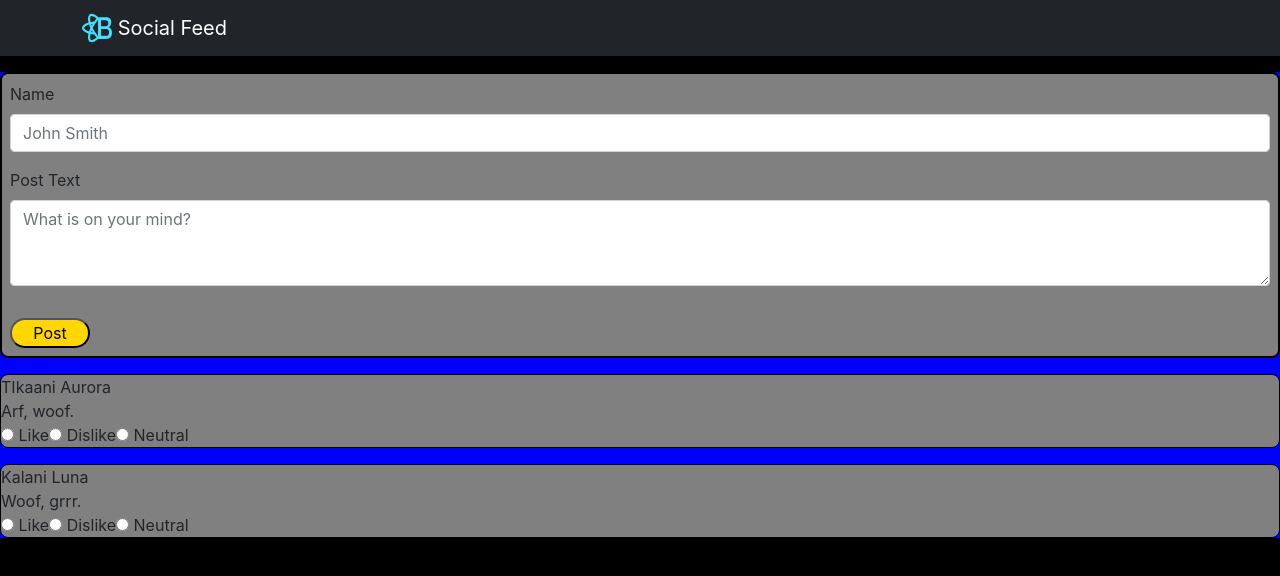
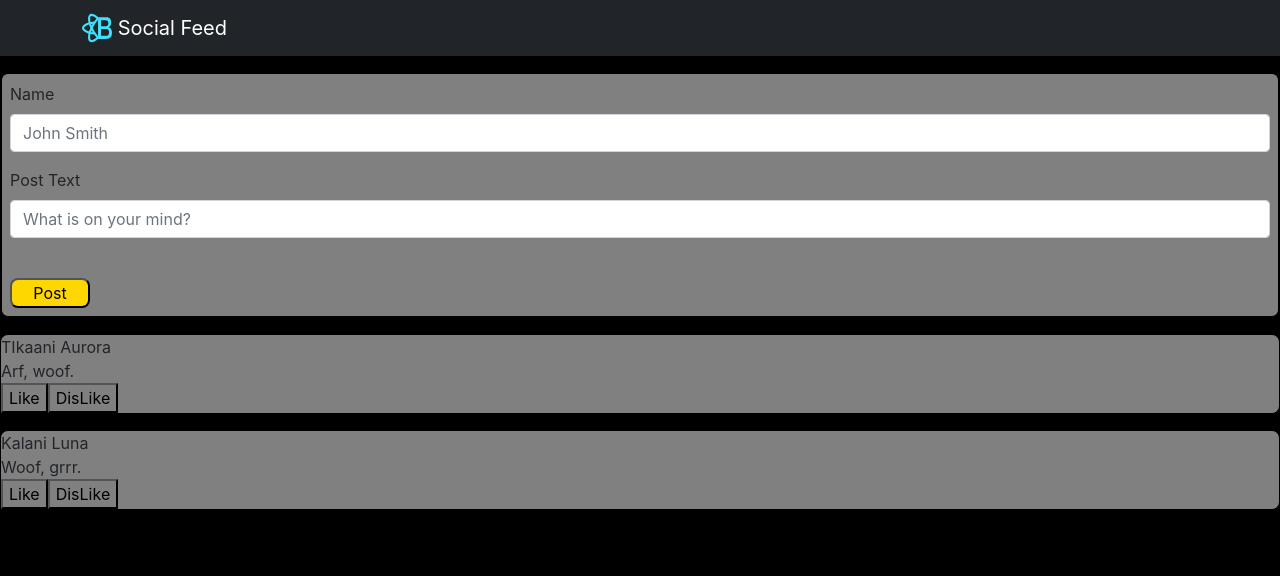
Before and after one commit to CelestialCoyote/dcc-reactSocialFeed, a React (Create React App) app: page / in a window 1280 px wide. Shown: the top 576 px of the page. Built offline with nearby package versions, Linux system fonts and the light colour scheme; the HTML template or start-up script is replaced by a standard one.

Commit message:
Attempting to get 'like' and 'dislike' buttons to toggle in Post component.

```diff
--- a/src/App.js
+++ b/src/App.js
@@ -21,8 +21,7 @@ function App() {
         <NavigationBar />
       </div>
 
-      <div className='' style={{ backgroundColor: 'blue'}}>
-        <div className=''>
+      <div className=''>
           <div>
             <CreatePosts addNewPost={addNewPost} />
           </div>
@@ -31,7 +30,6 @@ function App() {
             <DisplayPosts parentPosts={posts} />
           </div>
         </div>
-      </div>
 
     </div>
 
--- a/src/Components/CreatePosts/CreatePostsForm.jsx
+++ b/src/Components/CreatePosts/CreatePostsForm.jsx
@@ -26,16 +26,13 @@ const CreatePostsForm = (props) => {
             </div>
 
             <div className="mb-3">
-                <label for="post-text" className="form-label">Post Text</label>
-                <textarea id="post-text" className="form-control" rows="3" placeholder='What is on your mind?' value={post} onChange={(event) => setPost(event.target.value)}></textarea>
+                <label for='post-text' className='form-label'>Post Text</label>
+                <input id='post-text' className='form-control' rows='3' placeholder='What is on your mind?' value={post} onChange={(event) => setPost(event.target.value)} />
             </div>
 
             <div className='justify-content-end'>
-                <button id='post-submit-button' className='' type='submit' style={{'marginTop' : '1.0em'}}>Post</button>
+                <button id='post-submit-button' className='' type='submit'>Post</button>
             </div>
-
-
-
 
         </form>
 
--- a/src/Components/Post/Post.jsx
+++ b/src/Components/Post/Post.jsx
@@ -1,14 +1,9 @@
 import React, { useState } from "react";
-
-
 
 
 const Post = (props) => {
     const [isLiked, setIsLiked] = useState(false);
     const [isDisLiked, setIsDisLiked] = useState(false);
-
-    let liked = "lightgreen"
-    let disliked = "red"
 
     function handleLikes(event) {
         setIsLiked(!isLiked);
@@ -19,6 +14,14 @@ const Post = (props) => {
         }
     }
 
+    function handleDisLikes(event) {
+        setIsLiked(!isLiked);
+        if(isLiked) {
+            event.target.style.backgroundColor = "red";
+        } else {
+            event.target.style.backgroundColor = "gray";
+        }
+    }
 
     return (
 
@@ -26,15 +29,8 @@ const Post = (props) => {
             <div>{props.post.name}</div>
             <div>{props.post.post}</div>
 
-            {/*<button onClick = {handleLikes}>Like</button>
-            <button onClick = {()=> setIsDisLiked(!isDisLiked)}>DisLike</button>*/}
-
-            <div>
-                <input type="radio" value="Like" name="likes" /> Like
-                <input type="radio" value="Dislike" name="likes" /> Dislike
-                <input type="radio" value="Neutral" name="likes" /> Neutral
-            </div>
-
+            <button className='like-button' onClick = {handleLikes}>Like</button>
+            <button className='like-button' onClick = {handleDisLikes}>DisLike</button>
         </div>
 
     );
--- a/src/index.css
+++ b/src/index.css
@@ -21,6 +21,11 @@ body {
   background-color: black;
 }
 
+
+/******************
+* CreatePostsForm.
+******************/
+
 #create-post-form {
   background-color: gray;
   border: 2px solid black;
@@ -41,16 +46,16 @@ body {
 
 #post-submit-button {
   background-color: gold;
-  border-radius: 1.0em;
+  border-radius: 0.5em;
   color: black;
+  margin-top: 1.5em;
   width: 5.0em;
 }
 
-#posts-container {
-  background-color: aqua;
-  border: 2px solid orange;
-  padding: 2.0em;
-}
+
+/******************
+* Post.
+******************/
 
 .post-container {
   background-color: gray;
@@ -58,3 +63,7 @@ body {
   border-radius: 0.5em;
   margin-top: 1.0em;
 }
+
+.like-button {
+  background-color: gray;
+}
```
